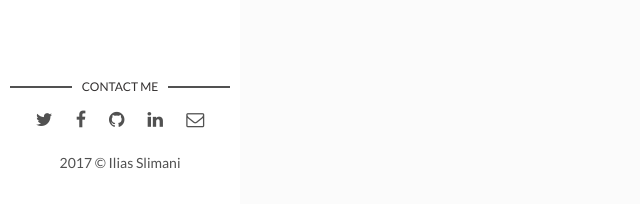
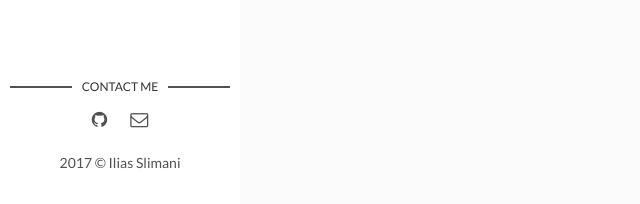
Before and after one commit to saqala/ISlimani.github.io, a Jekyll site: the page built from index.html, in a window 1280 px wide. Shown: the part 693-897 px from the top of the page, without its empty margins (0-640 px from the left). Built offline with Jekyll 4.4.1, drawn with Linux system fonts in a browser that asks for light colours; the list of posts is cut into pages by our own code.

Commit message:
Edit Front page

```diff
--- a/_layouts/main.html
+++ b/_layouts/main.html
@@ -16,25 +16,11 @@
     <section class="contact">
       <h3 class="contact-title">Contact me</h3>
       <ul>
-        {% if site.twitter %}
-          <li><a href="https://twitter.com/{{ site.twitter }}" target="_blank"><i class="fa fa-twitter" aria-hidden="true"></i></a></li>
-        {% else %}
-          <li><a href="https://twitter.com/artemsheludko_" target="_blank"><i class="fa fa-twitter" aria-hidden="true"></i></a></li>
-        {% endif %}
-        {% if site.facebook %}
-          <li><a href="https://facebook.com/{{ site.facebook }}" target="_blank"><i class="fa fa-facebook" aria-hidden="true"></i></a></li>
-        {% else %}
-          <li><a href="https://facebook.com/" target="_blank"><i class="fa fa-facebook" aria-hidden="true"></i></a></li>
-        {% endif %}
+
         {% if site.github %}
           <li class="github"><a href="http://github.com/{{site.github}}" target="_blank"><i class="fa fa-github"></i></a></li>
         {% else %}
           <li class="github"><a href="http://github.com/" target="_blank"><i class="fa fa-github" aria-hidden="true"></i></a></li>
-        {% endif %}
-        {% if site.linkedin %}
-          <li class="linkedin"><a href="https://in.linkedin.com/in/{{site.linkedin}}" target="_blank"><i class="fa fa-linkedin"></i></a></li>
-        {% else %}
-          <li class="linkedin"><a href="https://in.linkedin.com/" target="_blank"><i class="fa fa-linkedin" aria-hidden="true"></i></a></li>
         {% endif %}
         {% if site.email %}
           <li class="email"><a href="mailto:{{site.email}}"><i class="fa fa-envelope-o"></i></a></li>
```
